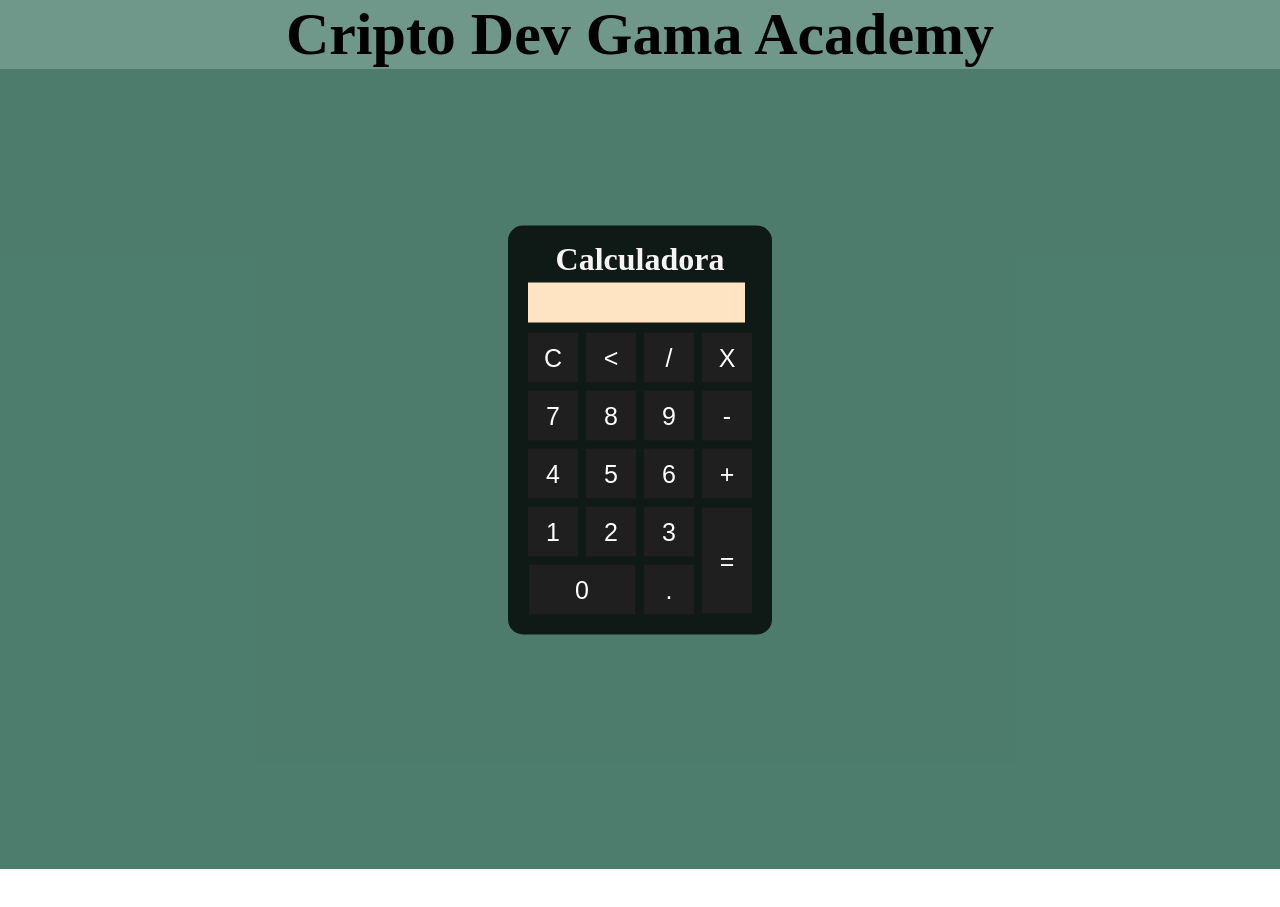
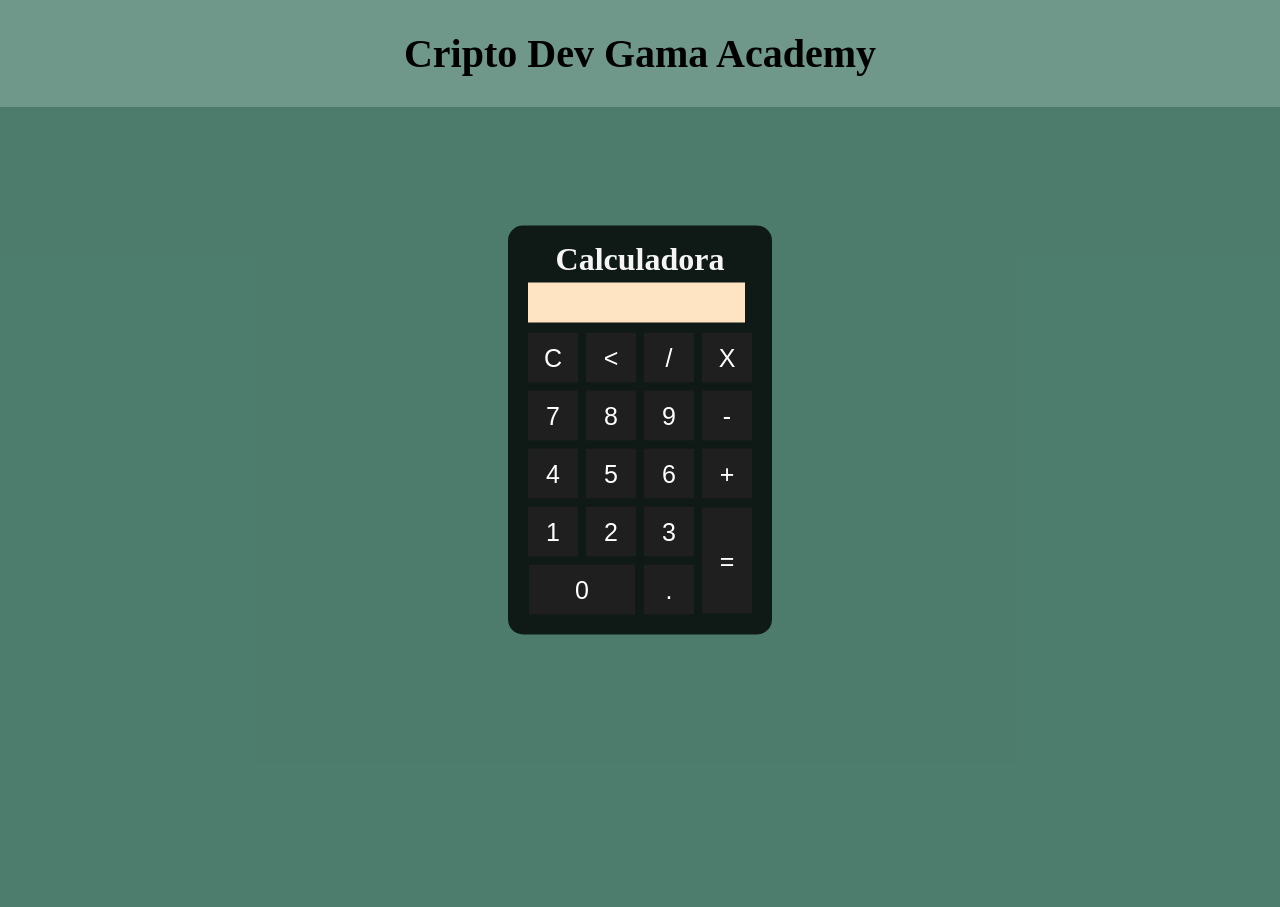
Before and after one commit to aucoliveira/CriptoDev-Calculadora, a plain HTML site: page index.html in a window 1280 px wide. Before the commit the page ends 869 px from the top, so only its background shows below. Drawn offline with Linux system fonts and the light colour scheme.

Commit message:
Alterações no css

```diff
--- a/css/style.css
+++ b/css/style.css
@@ -51,3 +51,19 @@ header {
     text-align: right;
     padding: 5px;
 }
+
+@media screen and (min-width:360px) {
+    header {
+        font-size: 20px;
+        display: center;
+        justify-content: center;
+
+
+    }
+    header  h1{
+        margin: 30px 0 30px 0;
+
+        text-align: center;
+    }
+
+}
```
